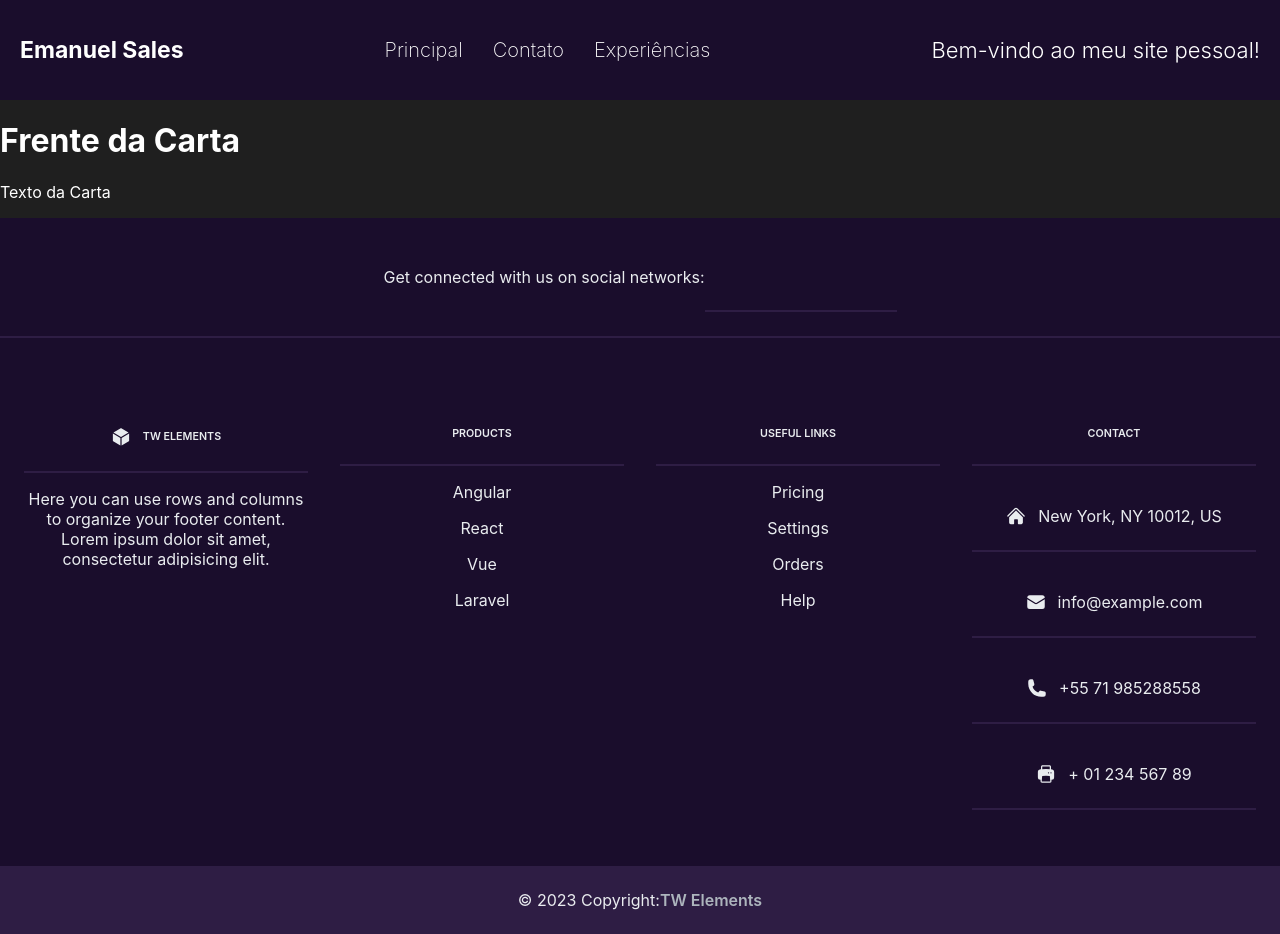
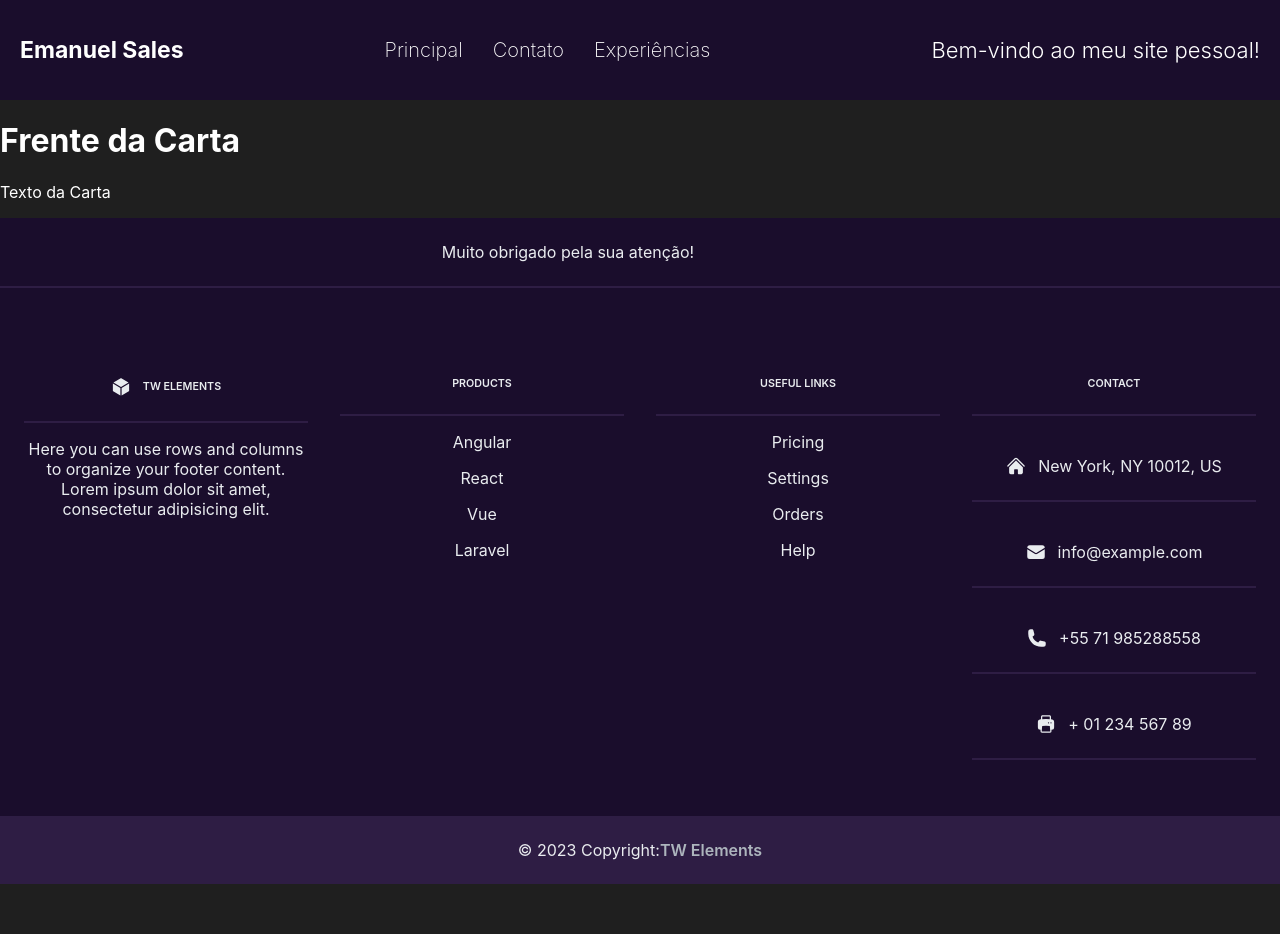
Before and after one commit to Sandynesk/SitePessoal, a React (Create React App) app: page / in a window 1280 px wide. After the commit the page ends 884 px from the top, so only its background shows below. Built offline with nearby package versions, Linux system fonts and the light colour scheme.

Commit message:
mudei quase nada

```diff
--- a/package.json
+++ b/package.json
@@ -11,7 +11,7 @@
     "react-dom": "^18.3.1",
     "react-router-dom": "^6.26.0",
     "react-script": "^2.0.5",
-    "react-scripts": "5.0.1",
+    "react-scripts": "^5.0.1",
     "web-vitals": "^2.1.4"
   },
   "scripts": {
--- a/src/components/JS/Footer.js
+++ b/src/components/JS/Footer.js
@@ -8,10 +8,10 @@ export default function Footer() {
       <div
         className="flex items-center justify-center border-b-2 border-neutral-200 p-6 dark:border-neutral-500 lg:justify-between">
         <div className="mr-12 hidden lg:block">
-          <span>Get connected with us on social networks:</span>
+          <span>Muito obrigado pela sua atenção!</span>
         </div>
         {/* <!-- Social network icons container --> */}
-        <div className="flex justify-center">
+
         <a href="https://www.facebook.com" className="mr-6 text-neutral-600 dark:text-neutral-200">
             <svg
               xmlns="http://www.w3.org/2000/svg"
@@ -75,7 +75,7 @@ export default function Footer() {
             </svg>
           </a>
         </div>
-      </div>
+
 
       {/* <!-- Main container div: holds the entire content of the footer, including four sections (TW Elements, Products, Useful links, and Contact), with responsive styling and appropriate padding/margins. --> */}
       <div className="mx-6 py-10 text-center md:text-left">
```
Also changed, not shown: 1 other file (tests, documents, lock files or other folders).
